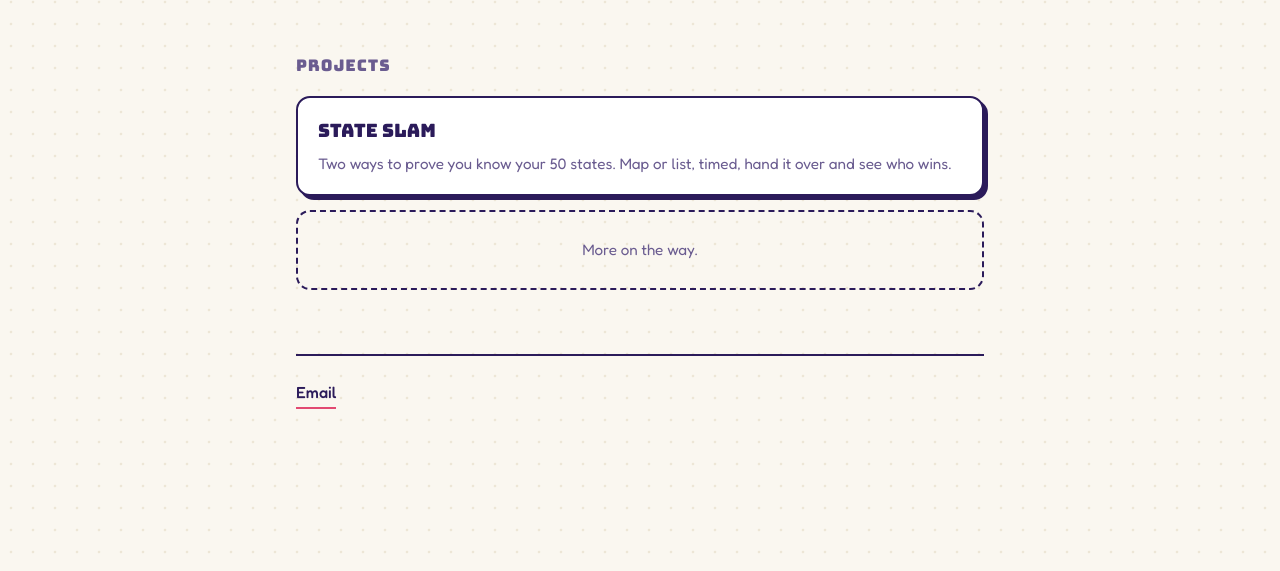
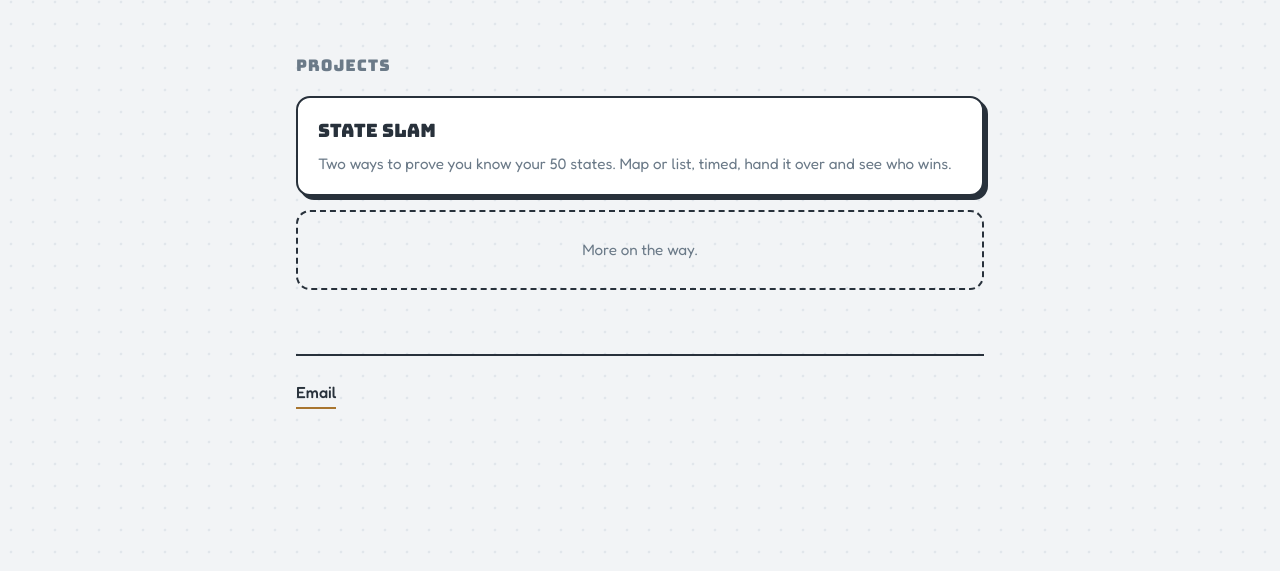
Before and after one commit to Panther-Martian/noahcarpenter-me, a plain HTML site: page index.html in a window 1280 px wide. Shown: the part 229-800 px from the top of the page. Drawn offline with Linux system fonts and the light colour scheme.

Commit message:
Switch to slate and ochre palette, center and untilt the name
Replaces the pink-on-yellow-derived palette with cool slate paper, deep
slate ink, and a muted ochre accent. Removes the -1.5deg title rotation
and centers the header block. Dark palette rebuilt to match.

Co-Authored-By: Claude Opus 5 <noreply@anthropic.com>

```diff
--- a/index.html
+++ b/index.html
@@ -10,33 +10,36 @@
 <link href="https://fonts.googleapis.com/css2?family=Bungee&family=Fredoka:wght@400;500;600&display=swap" rel="stylesheet">
 <style>
 :root{
-  --bg:#FAF7F0;
-  --dots:#EDE6D6;
-  --ink:#2B1B5A;
-  --muted:#6A5C90;
+  --bg:#F2F4F6;
+  --dots:#E1E6EB;
+  --ink:#28313B;
+  --muted:#6B7A88;
   --card:#FFFFFF;
-  --accent:#E24A72;
-  --line:#2B1B5A;
+  --accent:#A8752F;
+  --accent-ink:#8A6224;
+  --line:#28313B;
 }
 @media (prefers-color-scheme: dark){
   :root:not([data-theme="light"]){
-    --bg:#1B1436;
-    --dots:#241A48;
-    --ink:#F2ECFF;
-    --muted:#A79BD0;
-    --card:#241A48;
-    --accent:#FF7EA5;
-    --line:#4B3A86;
+    --bg:#1A2027;
+    --dots:#232C35;
+    --ink:#E8EDF2;
+    --muted:#93A3B2;
+    --card:#232C35;
+    --accent:#D9A85C;
+    --accent-ink:#E8BE7A;
+    --line:#3A4854;
   }
 }
 :root[data-theme="dark"]{
-  --bg:#1B1436;
-  --dots:#241A48;
-  --ink:#F2ECFF;
-  --muted:#A79BD0;
-  --card:#241A48;
-  --accent:#FF7EA5;
-  --line:#4B3A86;
+  --bg:#1A2027;
+  --dots:#232C35;
+  --ink:#E8EDF2;
+  --muted:#93A3B2;
+  --card:#232C35;
+  --accent:#D9A85C;
+  --accent-ink:#E8BE7A;
+  --line:#3A4854;
 }
 
 *{box-sizing:border-box}
@@ -54,7 +57,7 @@ body{
 
 .wrap{max-width:720px;margin:0 auto;padding:72px 16px 96px}
 
-header{margin-bottom:56px}
+header{margin-bottom:56px;text-align:center}
 
 h1{
   font-family:"Bungee","Impact",sans-serif;
@@ -64,12 +67,10 @@ h1{
   font-size:clamp(3rem,12vw,5rem);
   color:var(--accent);
   text-shadow:2px 2px 0 var(--line);
-  transform:rotate(-1.5deg);
-  transform-origin:left center;
 }
 
 .tagline{
-  margin:20px 0 0;
+  margin:20px auto 0;
   font-size:1.05rem;
   color:var(--muted);
   max-width:46ch;
@@ -137,7 +138,7 @@ footer a{
   padding-bottom:1px;
 }
 footer a:hover,
-footer a:focus-visible{color:var(--accent);outline:none}
+footer a:focus-visible{color:var(--accent-ink);outline:none}
 
 @media (max-width:520px){
   .wrap{padding:48px 16px 72px}
```
Also changed, not shown: 404.html (+5 -6 lines).
